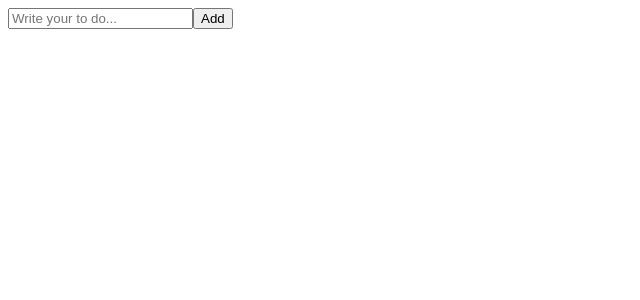
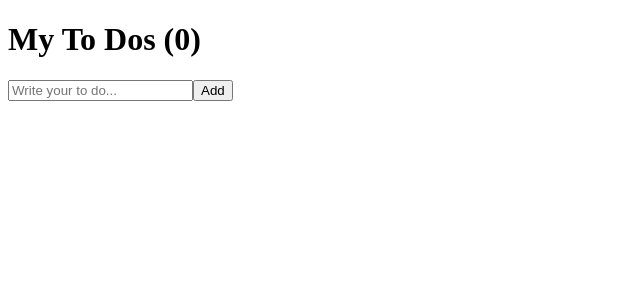
Before and after one commit to Na-David/Movie-Web, a React (Create React App) app: page / in a window 1280 px wide. Shown: the top 300 px of the page, without its empty margins (0-640 px from the left). Built offline with nearby package versions, Linux system fonts and the light colour scheme.

Commit message:
toDo list arr

```diff
--- a/src/App.js
+++ b/src/App.js
@@ -4,6 +4,7 @@ import { useEffect, useState } from "react";
 const App = () => {
 
   const [toDo, setToDo] = useState("");
+  const [toDos, setToDos] = useState([]);
   const onChange = (e) => {
     setToDo(e.target.value);
   }
@@ -12,12 +13,16 @@ const App = () => {
     if (toDo === "") {
       return;
     }
+    setToDos(currentArr => [toDo, ...currentArr])
     setToDo("");
+
   }
+  console.log(toDos);
 
   return (
     <div>
-      <form>
+      <h1>My To Dos ({toDos.length})</h1>
+      <form onSubmit={onSubmit}>
         <input onChange={onChange} value={toDo} type="text" placeholder="Write your to do..." />
         <button onClick={onSubmit}>Add</button>
       </form>
```
